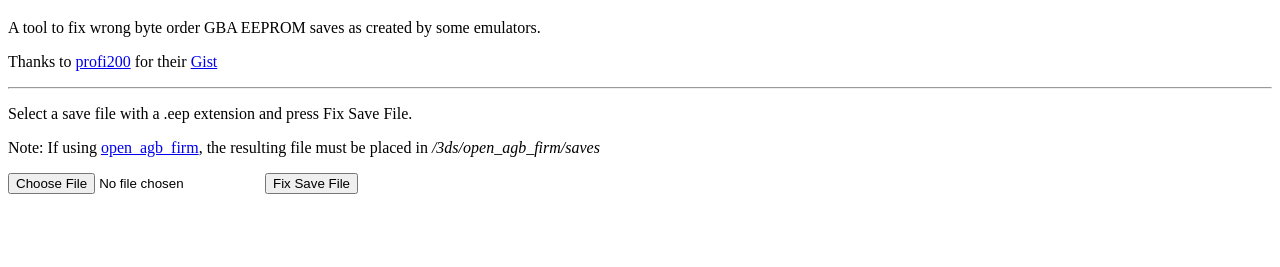
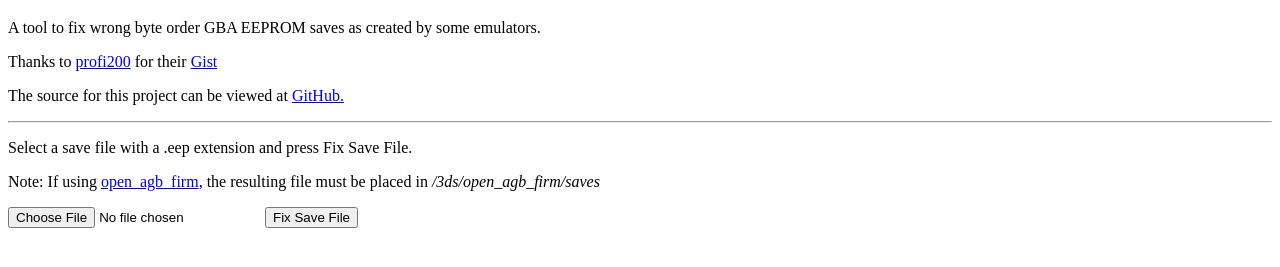
Before and after one commit to mikegabriel/gba_eeprom_save_fixer, a plain HTML site: page index.html in a window 1280 px wide. Shown: the part 61-328 px from the top of the page. Drawn offline with Linux system fonts and the light colour scheme.

Commit message:
Add link to source repo

```diff
--- a/index.html
+++ b/index.html
@@ -9,6 +9,7 @@
     <h1>GBA EEPROM Save Fixer</h1>
     <p>A tool to fix wrong byte order GBA EEPROM saves as created by some emulators.</p>
     <p>Thanks to <a href="https://github.com/profi200">profi200</a> for their <a href="https://gist.github.com/profi200/e06794d7561ed552c518b4b0b2f5f2f6">Gist</a></p>
+    <p>The source for this project can be viewed at <a href="https://github.com/mikegabriel/gba_eeprom_save_fixer">GitHub.</a></p>
     <hr />
     <p>Select a save file with a .eep extension and press Fix Save File.</p>
     <p>Note: If using <a href="https://github.com/profi200/open_agb_firm">open_agb_firm</a>, the resulting file must be placed in <i>/3ds/open_agb_firm/saves</i></p>
```
